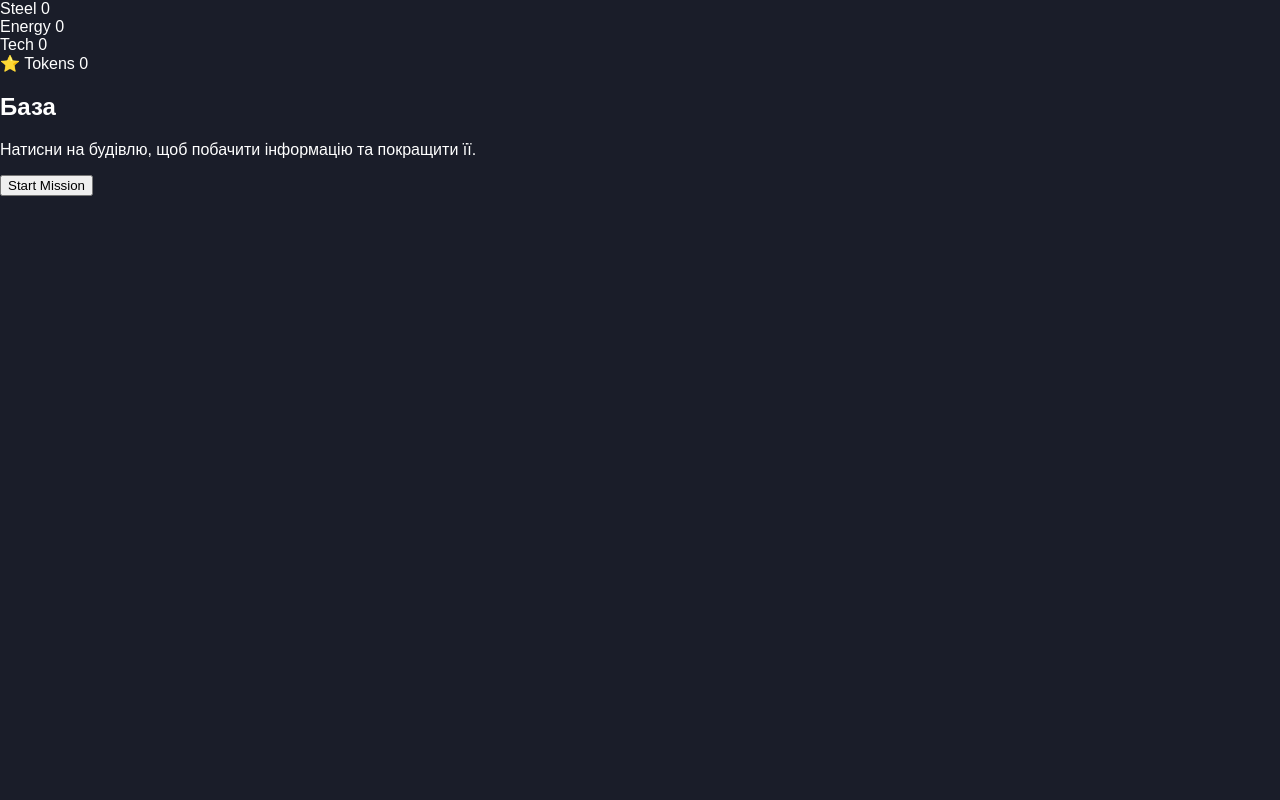
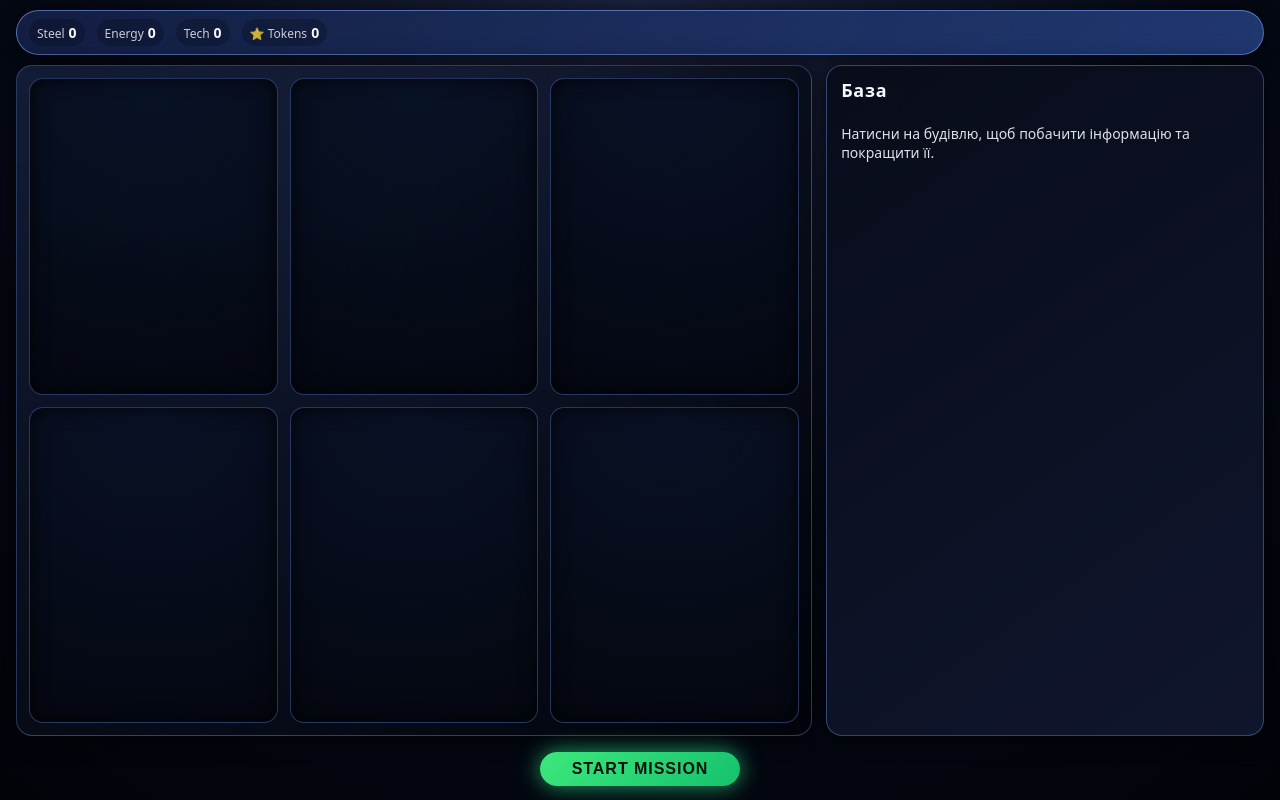
Before and after one commit to Qwaszx112233/the-last-game-for-friends, a plain HTML site: page base/base.html in a window 1280 px wide. Drawn offline with Linux system fonts and the light colour scheme.

Commit message:
Update base.css

```diff
--- a/base/base.css
+++ b/base/base.css
@@ -1 +1,240 @@
-body{background:#1a1d29;color:white;font-family:Arial;margin:0;padding:0;}
+*,
+*::before,
+*::after {
+  box-sizing: border-box;
+}
+
+html, body {
+  margin: 0;
+  padding: 0;
+  width: 100%;
+  height: 100%;
+  font-family: system-ui, -apple-system, BlinkMacSystemFont, "Segoe UI", sans-serif;
+  background: radial-gradient(circle at top, #1c2340 0, #050915 55%, #020309 100%);
+  color: #f5f7ff;
+  overflow: hidden;
+}
+
+#base-root {
+  display: flex;
+  flex-direction: column;
+  height: 100vh;
+  padding: 10px 16px;
+  gap: 10px;
+}
+
+/* Top resources bar */
+#top-bar {
+  display: flex;
+  align-items: center;
+  justify-content: flex-start;
+  gap: 12px;
+  padding: 8px 12px;
+  border-radius: 999px;
+  background: linear-gradient(135deg, rgba(20, 32, 70, 0.92), rgba(35, 60, 120, 0.92));
+  box-shadow: 0 0 18px rgba(0, 0, 0, 0.6);
+  border: 1px solid rgba(130, 170, 255, 0.55);
+}
+
+.res-item {
+  display: flex;
+  align-items: baseline;
+  gap: 4px;
+  padding: 4px 8px;
+  border-radius: 999px;
+  background: rgba(0, 0, 0, 0.22);
+}
+
+.res-label {
+  font-size: 12px;
+  opacity: 0.8;
+}
+
+.res-value {
+  font-weight: 600;
+  font-size: 14px;
+}
+
+/* Main layout */
+#main-layout {
+  flex: 1;
+  display: grid;
+  grid-template-columns: 2fr 1.1fr;
+  gap: 14px;
+  min-height: 0;
+}
+
+/* Grid with buildings */
+#grid-wrapper {
+  padding: 12px;
+  border-radius: 16px;
+  background: radial-gradient(circle at top left, rgba(85, 120, 210, 0.18), rgba(2, 4, 10, 0.95));
+  border: 1px solid rgba(110, 150, 240, 0.35);
+  box-shadow: 0 0 24px rgba(0, 0, 0, 0.65);
+  display: flex;
+  flex-direction: column;
+  gap: 12px;
+}
+
+.row {
+  display: flex;
+  flex: 1;
+  gap: 12px;
+}
+
+.building-slot {
+  flex: 1;
+  border-radius: 14px;
+  background: radial-gradient(circle at top, rgba(9, 18, 38, 0.96), rgba(4, 7, 16, 0.96));
+  border: 1px solid rgba(90, 120, 210, 0.4);
+  display: flex;
+  align-items: center;
+  justify-content: center;
+  cursor: pointer;
+  position: relative;
+  overflow: hidden;
+  box-shadow: inset 0 0 18px rgba(0, 0, 0, 0.7);
+  transition: transform 80ms ease-out, box-shadow 120ms ease-out, border-color 120ms ease-out;
+}
+
+.building-slot:hover {
+  transform: translateY(-2px);
+  box-shadow: 0 0 20px rgba(90,150,255,0.5);
+  border-color: rgba(140, 180, 255, 0.9);
+}
+
+.building-card {
+  text-align: center;
+  padding: 10px;
+}
+
+.building-name {
+  font-size: 15px;
+  font-weight: 600;
+  margin-bottom: 4px;
+}
+
+.building-level {
+  font-size: 13px;
+  opacity: 0.85;
+}
+
+.building-status {
+  margin-top: 6px;
+  font-size: 12px;
+  color: #ffda7a;
+}
+
+/* Side panel */
+#side-panel {
+  border-radius: 16px;
+  background: linear-gradient(145deg, rgba(8, 12, 26, 0.98), rgba(16, 22, 46, 0.98));
+  border: 1px solid rgba(130, 170, 255, 0.35);
+  box-shadow: 0 0 22px rgba(0, 0, 0, 0.7);
+  padding: 12px 14px;
+  display: flex;
+  flex-direction: column;
+  gap: 8px;
+  min-height: 0;
+}
+
+#side-panel h2 {
+  margin: 0;
+  font-size: 18px;
+  letter-spacing: 0.04em;
+}
+
+#panel-body {
+  flex: 1;
+  font-size: 14px;
+  opacity: 0.9;
+  overflow-y: auto;
+  padding-right: 4px;
+}
+
+.cost-list {
+  margin: 8px 0;
+  padding-left: 18px;
+  font-size: 13px;
+}
+
+.cost-list li span {
+  font-weight: 600;
+}
+
+.panel-meta {
+  font-size: 13px;
+  opacity: 0.82;
+  margin-bottom: 6px;
+}
+
+.panel-section-title {
+  font-size: 13px;
+  text-transform: uppercase;
+  letter-spacing: 0.08em;
+  opacity: 0.75;
+  margin-top: 8px;
+}
+
+/* Buttons */
+.btn-primary {
+  display: inline-flex;
+  align-items: center;
+  justify-content: center;
+  padding: 6px 16px;
+  border-radius: 999px;
+  border: none;
+  outline: none;
+  cursor: pointer;
+  background: linear-gradient(135deg, #ffd34f, #ffb347);
+  color: #3b2600;
+  font-weight: 600;
+  font-size: 14px;
+  box-shadow: 0 0 16px rgba(255, 191, 71, 0.65);
+  margin-top: 8px;
+}
+
+.btn-primary:disabled {
+  opacity: 0.5;
+  cursor: default;
+  box-shadow: none;
+}
+
+.btn-ghost {
+  display: inline-flex;
+  align-items: center;
+  justify-content: center;
+  padding: 5px 12px;
+  border-radius: 999px;
+  border: 1px solid rgba(160, 190, 255, 0.65);
+  background: transparent;
+  color: #e4ebff;
+  font-size: 13px;
+  cursor: pointer;
+}
+
+/* Bottom bar */
+#bottom-bar {
+  display: flex;
+  justify-content: center;
+  align-items: center;
+  padding: 6px 0 4px;
+}
+
+#start-mission-btn {
+  padding: 8px 32px;
+  border-radius: 999px;
+  border: none;
+  cursor: pointer;
+  background: linear-gradient(135deg, #3ee77c, #14c26d);
+  color: #02130a;
+  font-weight: 700;
+  font-size: 16px;
+  letter-spacing: 0.06em;
+  text-transform: uppercase;
+  box-shadow: 0 0 22px rgba(40, 230, 140, 0.7);
+}
+
+#start-mission-btn:hover {
+  transform: translateY(-1px);
+}
```
